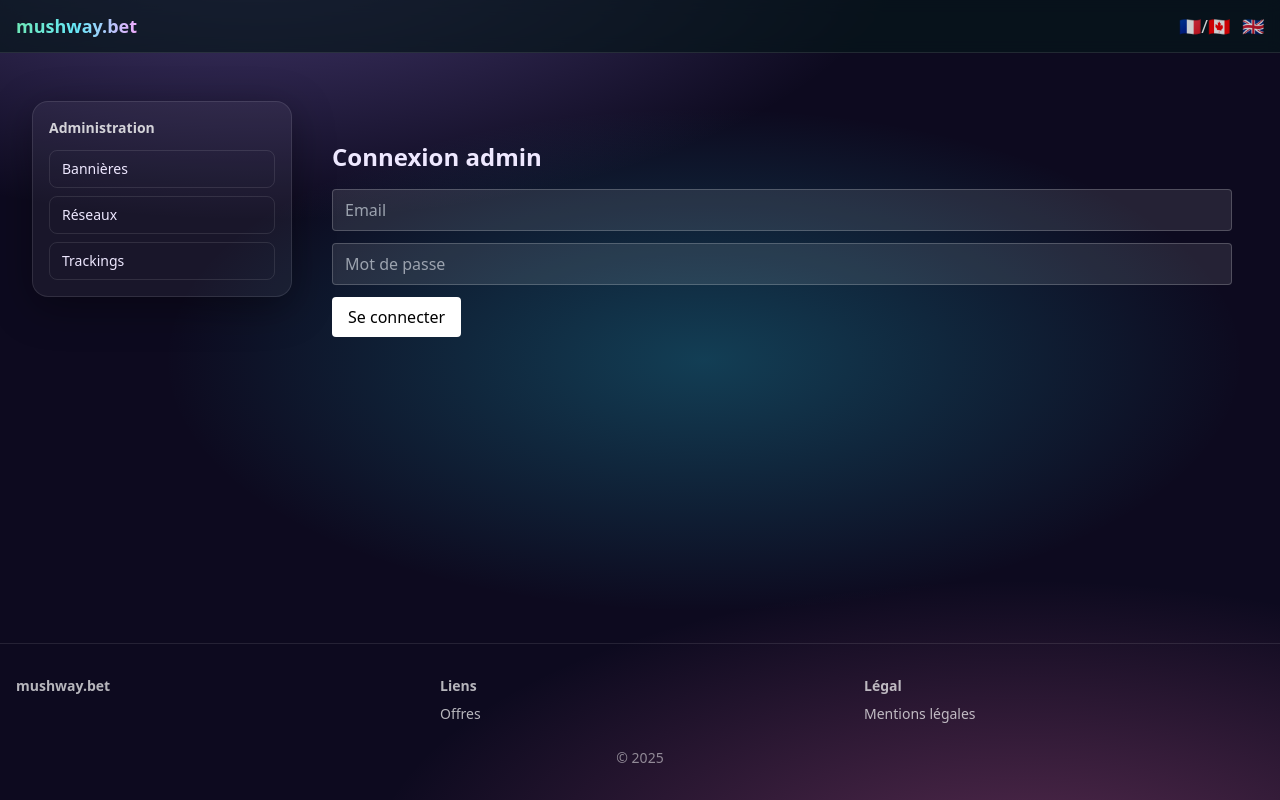
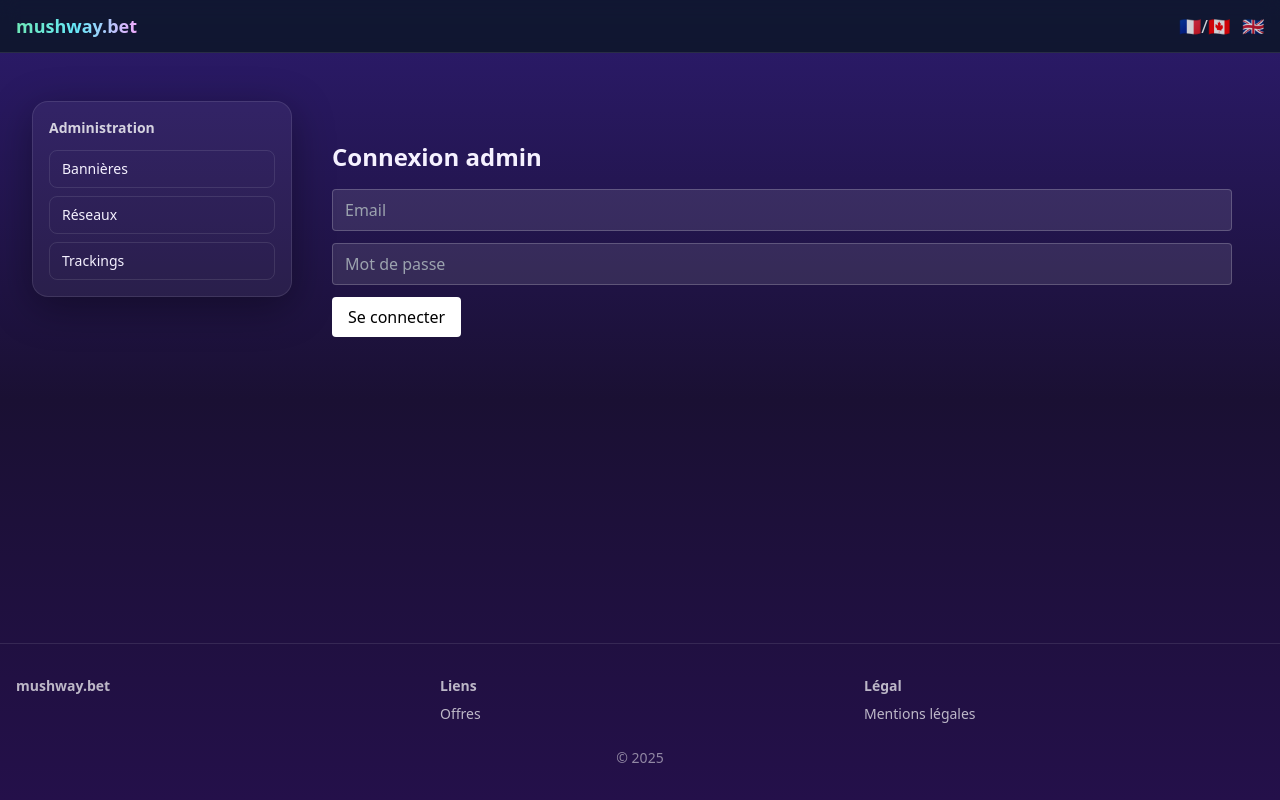
Before and after one commit to AngATV/MushTree, a Next.js app: page /admin in a window 1280 px wide. Built offline with nearby package versions, Linux system fonts and the light colour scheme.

Commit message:
refactor(styles): update color variables and background gradients for enhanced visual appeal and consistency

```diff
--- a/src/app/globals.css
+++ b/src/app/globals.css
@@ -3,9 +3,9 @@
 @tailwind utilities;
 
 :root {
-  --foreground: #EEE8FF; /* texte clair */
-  --bg-base: #0d0a1f;    /* fond violet-navy */
-  --accent: #a78bfa;     /* violet */
+  --foreground: #F5F1FF; /* texte clair */
+  --bg-base: #1a1033;    /* base plus lumineuse */
+  --accent: #b69cff;     /* violet vif */
 }
 
 html,
@@ -28,10 +28,10 @@ body::before {
   position: fixed;
   inset: 0;
   background:
-    radial-gradient(1100px 500px at 20% -10%, rgba(167,139,250,0.40), transparent 60%), /* violet fort */
-    radial-gradient(1100px 500px at 80% 110%, rgba(244,114,182,0.32), transparent 60%), /* rose vif */
-    radial-gradient(900px 420px at 55% 45%, rgba(34,211,238,0.26), transparent 60%),    /* cyan doux */
-    var(--bg-base);
+    linear-gradient(180deg, #2c1b6d 0%, #1a1033 50%, #24104a 100%),
+    radial-gradient(1200px 540px at 20% -10%, rgba(182,156,255,0.55), transparent 60%),
+    radial-gradient(1200px 540px at 80% 110%, rgba(244,114,182,0.45), transparent 60%),
+    radial-gradient(1000px 460px at 55% 45%, rgba(34,211,238,0.35), transparent 60%);
   z-index: -1;
 }
 
```
